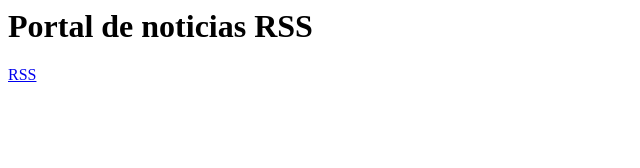
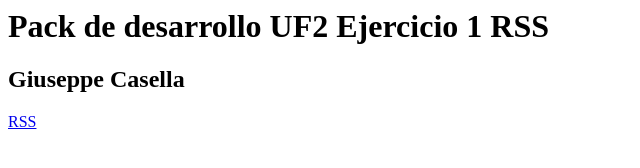
Before and after one commit to giuseppecr/WEB, a plain HTML site: page index.html in a window 1280 px wide. Shown: the whole page, without its empty margins (0-640 px from the left). Drawn offline with Linux system fonts and the light colour scheme.

Commit message:
Update index.html

```diff
--- a/index.html
+++ b/index.html
@@ -5,7 +5,8 @@
 <style></style>
 </head>
 <body>
-<h1>Portal de noticias RSS</h1>
+<h1>Pack de desarrollo UF2 Ejercicio 1 RSS</h1>
+ <h2> Giuseppe Casella</h2>
 <a href="ejemplo.rss">RSS</a>
 </body>
 </html>
```
